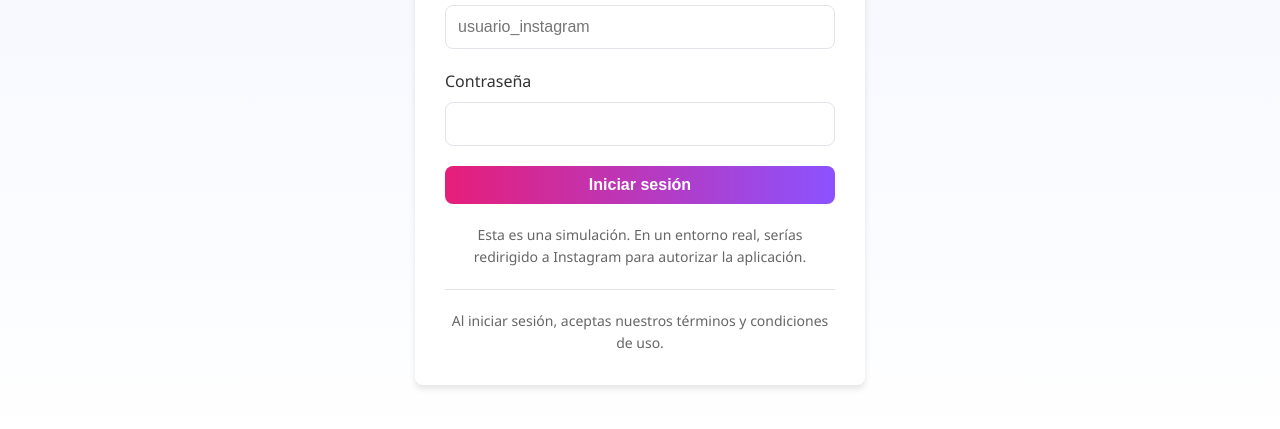
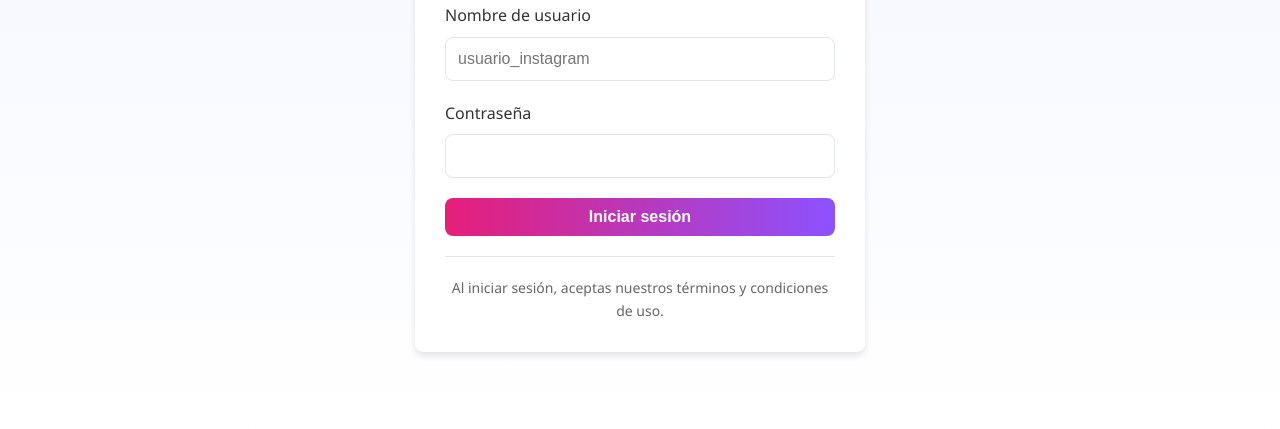
Before and after one commit to dev-bit-oficial/vota-ya, a plain HTML site: page login/index.html in a window 1280 px wide. Shown: the part 351-780 px from the top of the page. Drawn offline with Linux system fonts and the light colour scheme.

Commit message:
Update index.html

```diff
--- a/login/index.html
+++ b/login/index.html
@@ -37,10 +37,6 @@
                 </button>
             </form>
 
-            <div class="login-disclaimer">
-                <p>Esta es una simulación. En un entorno real, serías redirigido a Instagram para autorizar la aplicación.</p>
-            </div>
-
             <div class="login-footer">
                 <p>Al iniciar sesión, aceptas nuestros términos y condiciones de uso.</p>
             </div>
```
